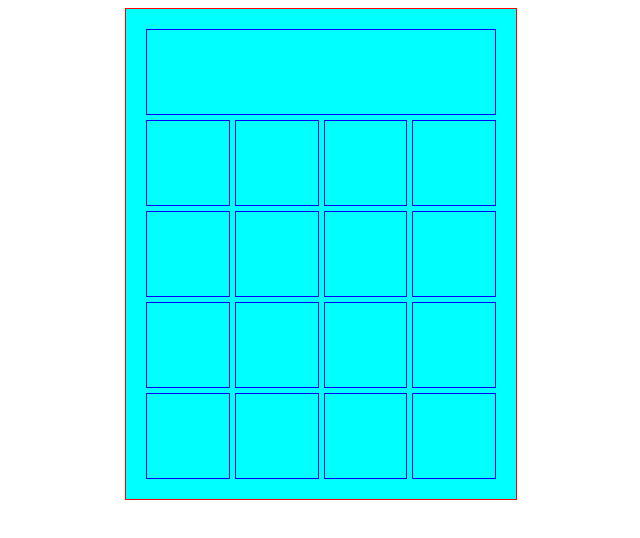
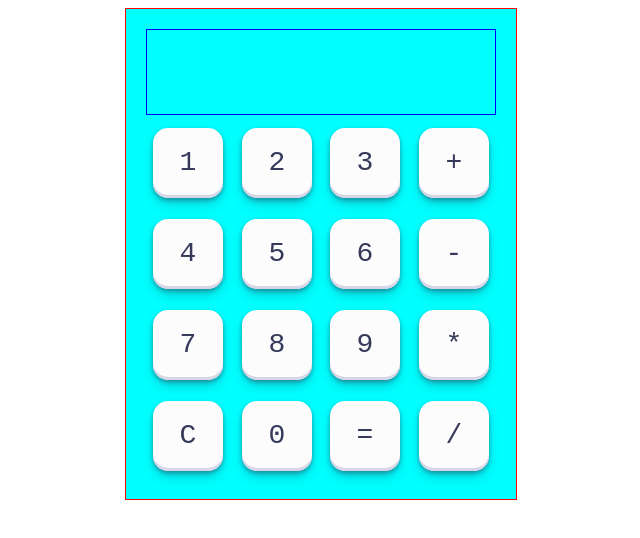
Before and after one commit to ahdrage/calculator, a plain HTML site: page index.html in a window 1280 px wide. Shown: the whole page, without its empty margins (319-959 px from the left). Drawn offline with Linux system fonts and the light colour scheme.

Commit message:
Added CSS buttons

```diff
--- a/index.html
+++ b/index.html
@@ -13,22 +13,68 @@
 
         <div id="container">
             <div id="display"></div>
-            <div id="one"></div>
-            <div id="two"></div>
-            <div id="three"></div>
-            <div id="four"></div>
-            <div id="five"></div>
-            <div id="six"></div>
-            <div id="seven"></div>
-            <div id="eight"></div>
-            <div id="nine"></div>
-            <div id="zero"></div>
-            <div id="reset"></div>
-            <div id="equals"></div>
-            <div id="plus"></div>
-            <div id="minus"></div>
-            <div id="multiply"></div>
-            <div id="divide"></div>
+            <div id="one">
+                <button class="button-30" role="button">1</button>
+            </div>
+            <div id="two">
+                <button class="button-30" role="button">2</button>
+            </div>
+
+            <div id="three">
+                <button class="button-30" role="button">3</button>
+
+            </div>
+            <div id="four">
+                <button class="button-30" role="button">4</button>
+            </div>
+
+            <div id="five">
+                <button class="button-30" role="button">5</button>
+            </div>
+
+            <div id="six">
+                <button class="button-30" role="button">6</button>
+            </div>
+
+            <div id="seven">
+                <button class="button-30" role="button">7</button>
+            </div>
+
+            <div id="eight">
+                <button class="button-30" role="button">8</button>
+            </div>
+
+            <div id="nine">
+                <button class="button-30" role="button">9</button>
+            </div>
+
+            <div id="zero">
+                <button class="button-30" role="button">0</button>
+            </div>
+
+            <div id="reset">
+                <button class="button-30" role="button">C</button>
+            </div>
+
+            <div id="equals">
+                <button class="button-30" role="button">=</button>
+            </div>
+
+            <div id="plus">
+                <button class="button-30" role="button">+</button>
+            </div>
+
+            <div id="minus">
+                <button class="button-30" role="button">-</button>
+            </div>
+
+            <div id="multiply">
+                <button class="button-30" role="button">*</button>
+            </div>
+
+            <div id="divide">
+                <button class="button-30" role="button">/</button>
+            </div>
         </div>
 
         <script src="code.js" async defer></script>
--- a/style.css
+++ b/style.css
@@ -17,105 +17,145 @@ body {
 
 }
 
+#one,#two,#three,#four,#five,#six,#seven,#eight,
+#nine,#zero,#reset,#equals,#plus,#minus,#multiply,#divide {
+    display: flex;
+    justify-content: center;
+    align-items: center;
+}
+
 #display {
     border: solid blue 1px;
     grid-column: 1 / 5;
-
 }
 
 #one {
-    border: solid blue 1px;
     grid-column: 1 / 2;
-    grid-row: 2 / 3
-
+    grid-row: 2 / 3;
 }
 
 #two {
-    border: solid blue 1px;
     grid-column: 2 / 3;
     grid-row: 2 / 3
 }
 
 #three {
-    border: solid blue 1px;
     grid-column: 3 / 4;
     grid-row: 2 / 3
 }
 
 #plus {
-    border: solid blue 1px;
     grid-column: 4 / 5;
     grid-row: 2 / 3
 }
 
 #four {
-    border: solid blue 1px;
     grid-column: 1 / 2;
     grid-row: 3 / 4
 }
 
 #five {
-    border: solid blue 1px;
     grid-column: 2 / 3;
     grid-row: 3 / 4
 }
 
 #six {
-    border: solid blue 1px;
     grid-column: 3 / 4;
     grid-row: 3 / 4
 }
 
 #minus {
-    border: solid blue 1px;
     grid-column: 4 / 5;
     grid-row: 3 / 4
 }
 
 #seven {
-    border: solid blue 1px;
     grid-column: 1 / 2;
     grid-row: 4 / 5
 }
 
 #eight {
-    border: solid blue 1px;
     grid-column: 2 / 3;
     grid-row: 4 / 5
 }
 
 #nine {
-    border: solid blue 1px;
     grid-column: 3 / 4;
     grid-row: 4 / 5
 }
 
 #multiply {
-    border: solid blue 1px;
     grid-column: 4 / 5;
     grid-row: 4 / 5
 }
 
 #reset {
-    border: solid blue 1px;
     grid-column: 1 / 2;
     grid-row: 5 / 5
 }
 
 #zero {
-    border: solid blue 1px;
     grid-column: 2 / 3;
     grid-row: 5 / 5
 }
 
 #equals {
-    border: solid blue 1px;
     grid-column: 3 / 4;
     grid-row: 5 / 5
 }
 
 #divide {
-    border: solid blue 1px;
     grid-column: 4 / 5;
     grid-row: 5 / 5
 }
+
+
+
+
+
+/* CSS */
+.button-30 {
+  align-items: center;
+  appearance: none;
+  background-color: #FCFCFD;
+  border-radius: 15px;
+  border-width: 0;
+  box-shadow: rgba(45, 35, 66, 0.4) 0 2px 4px,rgba(45, 35, 66, 0.3) 0 7px 13px -3px,#D6D6E7 0 -3px 0 inset;
+  box-sizing: border-box;
+  color: #36395A;
+  cursor: pointer;
+  display: inline-flex;
+  font-family: "JetBrains Mono",monospace;
+  height: 70px;
+  width: 70px;
+  justify-content: center;
+  line-height: 1;
+  list-style: none;
+  overflow: hidden;
+  padding-left: 16px;
+  padding-right: 16px;
+  position: relative;
+  text-align: left;
+  text-decoration: none;
+  transition: box-shadow .15s,transform .15s;
+  user-select: none;
+  -webkit-user-select: none;
+  touch-action: manipulation;
+  white-space: nowrap;
+  will-change: box-shadow,transform;
+  font-size: 28px;
+}
+
+.button-30:focus {
+  box-shadow: #D6D6E7 0 0 0 1.5px inset, rgba(45, 35, 66, 0.4) 0 2px 4px, rgba(45, 35, 66, 0.3) 0 7px 13px -3px, #D6D6E7 0 -3px 0 inset;
+}
+
+.button-30:hover {
+  box-shadow: rgba(45, 35, 66, 0.4) 0 4px 8px, rgba(45, 35, 66, 0.3) 0 7px 13px -3px, #D6D6E7 0 -3px 0 inset;
+  transform: translateY(-2px);
+}
+
+.button-30:active {
+  box-shadow: #D6D6E7 0 3px 7px inset;
+  transform: translateY(2px);
+}
```
